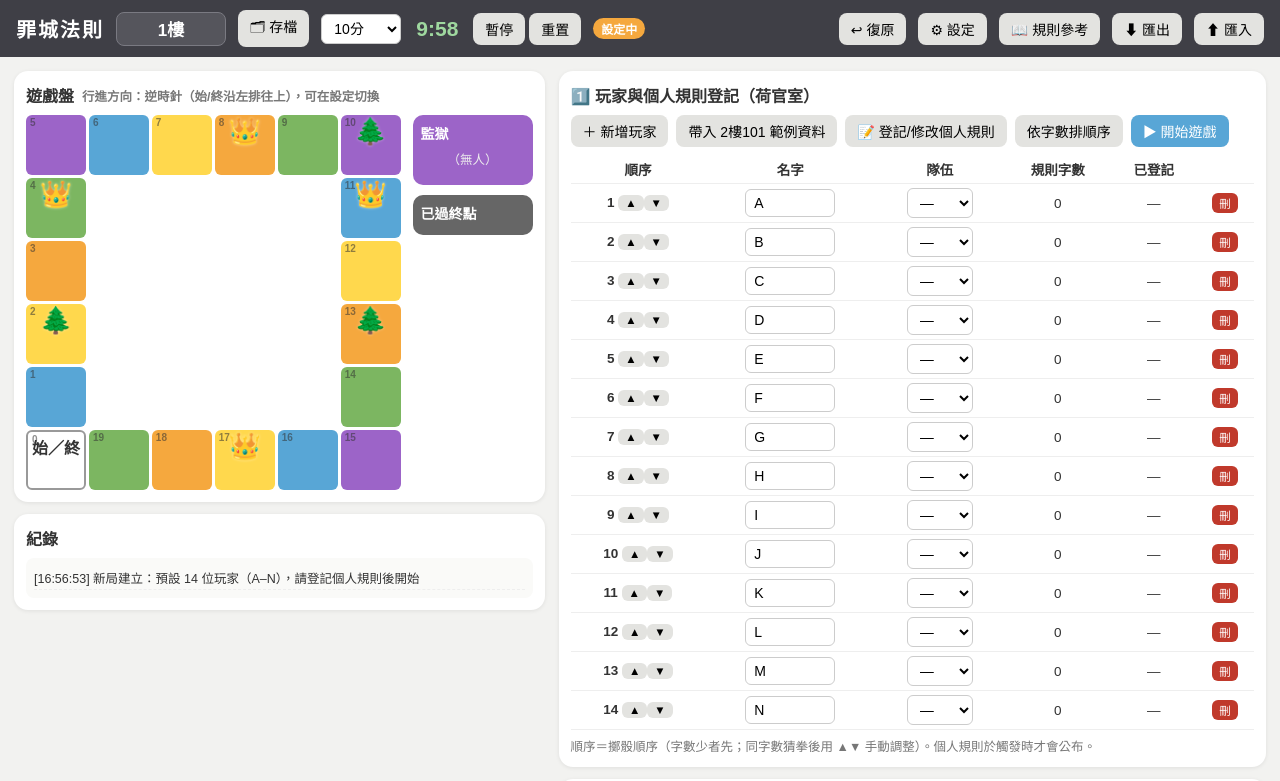
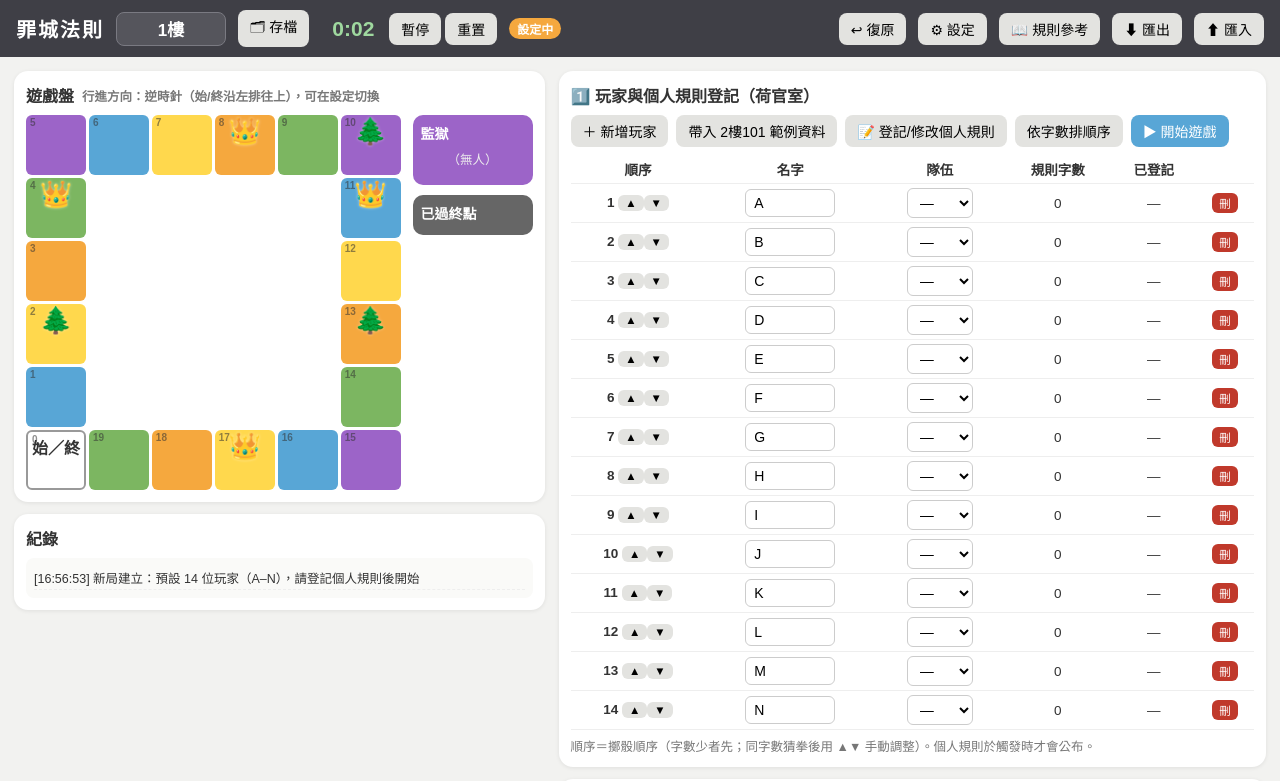
Before and after one commit to faidavid7/zuicheng-game, a plain HTML site: page index.html in a window 1280 px wide. Both pictures are taken after a click on the button "開始". Shown: the top 781 px of the page. Drawn offline with Linux system fonts and the light colour scheme.

Commit message:
Timer counts up from 0 (stopwatch)
Co-Authored-By: Claude Fable 5 <noreply@anthropic.com>

```diff
--- a/index.html
+++ b/index.html
@@ -154,12 +154,8 @@ details summary{cursor:pointer; font-weight:800;}
   <input type="text" id="gameNameInp" title="存檔名稱（局名）：直接改，例如 1樓、2樓" onchange="UI.renameGame(this.value)">
   <button onclick="UI.openSaves()">🗂 存檔</button>
   <span style="display:flex;align-items:center;gap:4px;">
-    <select id="timerSel" onchange="UI.timerPreset(this.value)" title="計時預設">
-      <option value="600">10分</option><option value="300">5分</option><option value="180">3分</option>
-      <option value="60">1分</option><option value="30">30秒</option><option value="custom">自訂…</option>
-    </select>
     <b id="timerDisp" onclick="UI.timerToggle()" title="點擊也可開始/暫停"
-       style="font-size:21px;color:#ffd84d;min-width:64px;text-align:center;cursor:pointer;font-variant-numeric:tabular-nums;">10:00</b>
+       style="font-size:21px;color:#ffd84d;min-width:64px;text-align:center;cursor:pointer;font-variant-numeric:tabular-nums;">0:00</b>
     <button id="timerBtn" onclick="UI.timerToggle()">開始</button>
     <button onclick="UI.timerReset()">重置</button>
   </span>
@@ -428,22 +424,12 @@ function normalizeState(s){ // 舊存檔相容
 const byId = id => S.players.find(p=>p.id===id);
 const pname = p => p.name;   // 介面只顯示名字（座位僅供 Excel 貼上比對）
 
-/* ---------- 計時器（不入存檔，純課堂用） ---------- */
-const T={dur:600, left:600, run:false, iv:null};
+/* ---------- 計時器（碼表：從 0 往上計；不入存檔，純課堂用） ---------- */
+const T={sec:0, run:false, iv:null};
 function timerDisp(){ const el=document.getElementById('timerDisp'); if(!el) return;
-  el.textContent = Math.floor(T.left/60)+':'+String(T.left%60).padStart(2,'0');
-  el.style.color = T.left===0 ? '#ff6b6b' : (T.run ? '#9fd89f' : '#ffd84d'); }
-function timerTick(){ if(!T.run) return; T.left--;
-  if(T.left<=0){ T.left=0; T.run=false; clearInterval(T.iv);
-    document.getElementById('timerBtn').textContent='開始';
-    try{ const ac=new (window.AudioContext||window.webkitAudioContext)();
-      [0,0.35,0.7].forEach(t=>{ const o=ac.createOscillator(),g=ac.createGain();
-        o.frequency.value=880; o.connect(g); g.connect(ac.destination);
-        g.gain.setValueAtTime(0.3,ac.currentTime+t);
-        g.gain.exponentialRampToValueAtTime(0.001,ac.currentTime+t+0.3);
-        o.start(ac.currentTime+t); o.stop(ac.currentTime+t+0.32); }); }catch(e){}
-    log('⏱ 時間到！'); renderLog(); }
-  timerDisp(); }
+  el.textContent = Math.floor(T.sec/60)+':'+String(T.sec%60).padStart(2,'0');
+  el.style.color = T.run ? '#9fd89f' : '#ffd84d'; }
+function timerTick(){ if(!T.run) return; T.sec++; timerDisp(); }
 function activePlayers(){ return S.players.filter(p=>!p.finished); }
 function curPlayer(){ if(S.phase!=='play') return null; const id=S.order[S.turnPtr]; return byId(id)||null; }
 
@@ -1163,16 +1149,11 @@ const UI = {
     if(f.id===t.id||f.tickets<1){ alert('無法轉讓'); return; }
     snapshot(); f.tickets--; t.tickets++; log(`🎫 ${f.name} 轉讓一張逃脫券給 ${t.name}`); closeModal(); save(); render(); },
 
-  timerPreset:v=>{ if(v==='custom'){ const m=parseFloat(prompt('要計幾分鐘？（可用小數，例如 0.5 = 30秒）')||'');
-      if(m>0) T.dur=Math.round(m*60); document.getElementById('timerSel').value=[600,300,180,60,30].includes(T.dur)?String(T.dur):'custom'; }
-    else T.dur=parseInt(v,10);
-    T.run=false; clearInterval(T.iv); T.left=T.dur;
-    document.getElementById('timerBtn').textContent='開始'; timerDisp(); },
   timerToggle:()=>{ if(T.run){ T.run=false; clearInterval(T.iv); }
-    else { if(T.left<=0) T.left=T.dur; T.run=true; T.iv=setInterval(timerTick,1000); }
+    else { T.run=true; T.iv=setInterval(timerTick,1000); }
     document.getElementById('timerBtn').textContent=T.run?'暫停':'開始'; timerDisp(); },
-  timerReset:()=>{ if(!confirm('你確定嗎？（計時將回到 '+Math.floor(T.dur/60)+':'+String(T.dur%60).padStart(2,'0')+'）')) return;
-    T.run=false; clearInterval(T.iv); T.left=T.dur;
+  timerReset:()=>{ if(!confirm('你確定嗎？（計時將歸零）')) return;
+    T.run=false; clearInterval(T.iv); T.sec=0;
     document.getElementById('timerBtn').textContent='開始'; timerDisp(); },
 
   openSaves:()=>{ SAVELIST=[]; HISTLIST=[];
```
